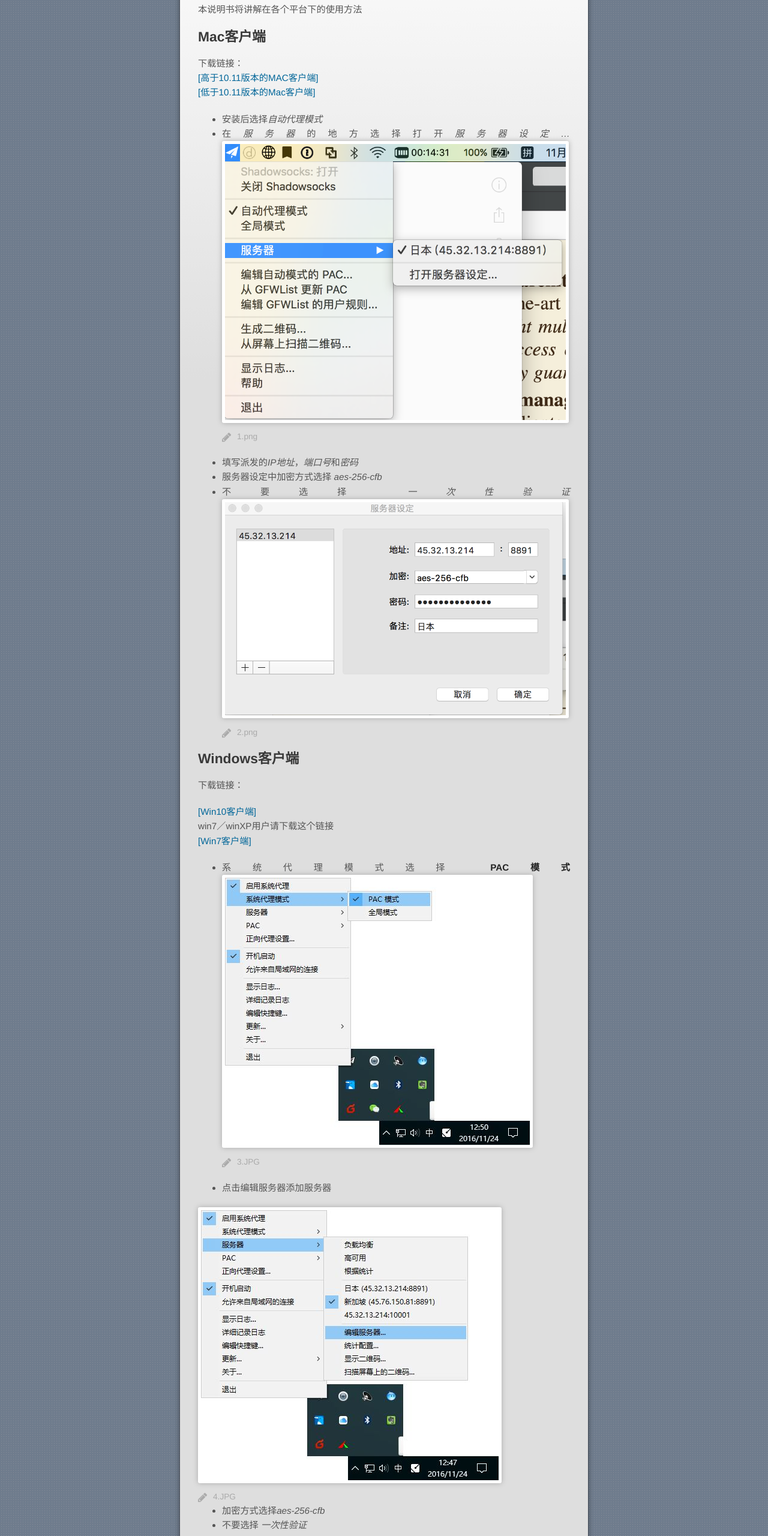
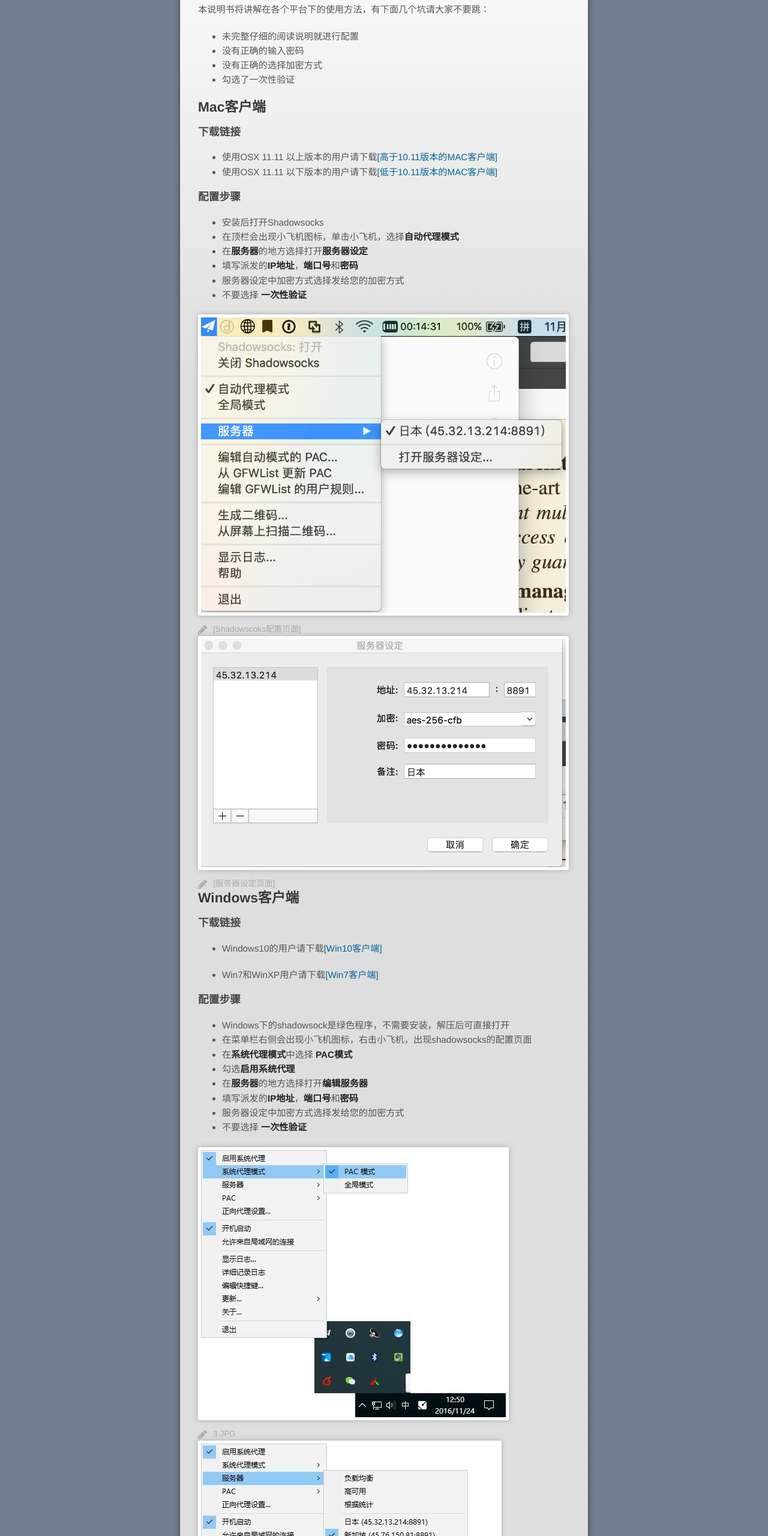
Before and after one commit to PrivateTunnel/privatetunnel.github.io, a plain HTML site: page 2016/11/27/introduction/index.html in a window 1280 px wide. Shown: the part 200-2760 px from the top of the page at 60% size. Drawn offline with nearby package versions, Linux system fonts and the light colour scheme; a web font is replaced by a local one.

Commit message:
Site updated: 2016-12-01 14:55:18

```diff
--- a/2016/11/27/introduction/index.html
+++ b/2016/11/27/introduction/index.html
@@ -10,59 +10,29 @@
     <meta name="author" content="Private Tunnel">
 
 
-    <meta name="description" content="本说明书将讲解在各个平台下的使用方法
-Mac客户端下载链接：[高于10.11版本的MAC客户端][低于10.11版本的Mac客户端]
+    <meta name="description" content="本说明书将讲解在各个平台下的使用方法，有下面几个坑请大家不要跳：
 
-安装后选择自动代理模式
-在服务器的地方选择打开服务器设定…
+未完整仔细的阅读说明就进行配置
+没有正确的输入密码
+没有正确的选择加密方式
+勾选了一次性验证">
 
+  <meta name="description" content="本说明书将讲解在各个平台下的使用方法，有下面几个坑请大家不要跳：
 
-
-填写派发的IP地址，端口号和密码
-服务器设定中加密方式选择 aes-256-cfb
-不要选择  一次性验证
-
-
-Windows客户端下载链接：
-[Win10客户端]
-win7／winXP用户请下载">
-
-  <meta name="description" content="本说明书将讲解在各个平台下的使用方法
-Mac客户端下载链接：[高于10.11版本的MAC客户端][低于10.11版本的Mac客户端]
-
-安装后选择自动代理模式
-在服务器的地方选择打开服务器设定…
-
-
-
-填写派发的IP地址，端口号和密码
-服务器设定中加密方式选择 aes-256-cfb
-不要选择  一次性验证
-
-
-Windows客户端下载链接：
-[Win10客户端]
-win7／winXP用户请下载">
+未完整仔细的阅读说明就进行配置
+没有正确的输入密码
+没有正确的选择加密方式
+勾选了一次性验证">
 <meta property="og:type" content="article">
 <meta property="og:title" content="Shadowsocks使用说明书">
 <meta property="og:url" content="http://yoursite.com/2016/11/27/introduction/index.html">
 <meta property="og:site_name" content="Private Tunnel">
-<meta property="og:description" content="本说明书将讲解在各个平台下的使用方法
-Mac客户端下载链接：[高于10.11版本的MAC客户端][低于10.11版本的Mac客户端]
+<meta property="og:description" content="本说明书将讲解在各个平台下的使用方法，有下面几个坑请大家不要跳：
 
-安装后选择自动代理模式
-在服务器的地方选择打开服务器设定…
-
-
-
-填写派发的IP地址，端口号和密码
-服务器设定中加密方式选择 aes-256-cfb
-不要选择  一次性验证
-
-
-Windows客户端下载链接：
-[Win10客户端]
-win7／winXP用户请下载">
+未完整仔细的阅读说明就进行配置
+没有正确的输入密码
+没有正确的选择加密方式
+勾选了一次性验证">
 <meta property="og:image" content="http://yoursite.com/2016/11/27/introduction/1.png">
 <meta property="og:image" content="http://yoursite.com/2016/11/27/introduction/2.png">
 <meta property="og:image" content="http://yoursite.com/2016/11/27/introduction/3.JPG">
@@ -73,25 +43,15 @@ win7／winXP用户请下载">
 <meta property="og:image" content="http://yoursite.com/2016/11/27/introduction/IMG_0551.PNG">
 <meta property="og:image" content="http://yoursite.com/2016/11/27/introduction/6.PNG">
 <meta property="og:image" content="http://yoursite.com/2016/11/27/introduction/7.png">
-<meta property="og:updated_time" content="2016-12-01T06:30:08.000Z">
+<meta property="og:updated_time" content="2016-12-01T06:55:08.000Z">
 <meta name="twitter:card" content="summary">
 <meta name="twitter:title" content="Shadowsocks使用说明书">
-<meta name="twitter:description" content="本说明书将讲解在各个平台下的使用方法
-Mac客户端下载链接：[高于10.11版本的MAC客户端][低于10.11版本的Mac客户端]
+<meta name="twitter:description" content="本说明书将讲解在各个平台下的使用方法，有下面几个坑请大家不要跳：
 
-安装后选择自动代理模式
-在服务器的地方选择打开服务器设定…
-
-
-
-填写派发的IP地址，端口号和密码
-服务器设定中加密方式选择 aes-256-cfb
-不要选择  一次性验证
-
-
-Windows客户端下载链接：
-[Win10客户端]
-win7／winXP用户请下载">
+未完整仔细的阅读说明就进行配置
+没有正确的输入密码
+没有正确的选择加密方式
+勾选了一次性验证">
 <meta name="twitter:image" content="http://yoursite.com/2016/11/27/introduction/1.png">
 
 
@@ -139,40 +99,59 @@ win7／winXP用户请下载">
 
   <div class="entry">
 
-      <p>本说明书将讲解在各个平台下的使用方法</p>
-<h2 id="Mac客户端"><a href="#Mac客户端" class="headerlink" title="Mac客户端"></a>Mac客户端</h2><p>下载链接：<br><a href="/2016/11/27/introduction/ShadowsocksX-NG.zip" title="[高于10.11版本的MAC客户端]">[高于10.11版本的MAC客户端]</a><br><a href="/2016/11/27/introduction/ShadowsocksX-2.6.3.dmg" title="[低于10.11版本的Mac客户端]">[低于10.11版本的Mac客户端]</a></p>
+      <p>本说明书将讲解在各个平台下的使用方法，有下面几个坑请大家不要跳：</p>
 <ul>
-<li>安装后选择<em>自动代理模式</em></li>
-<li>在<em>服务器</em>的地方选择打开<em>服务器设定…</em><img src="/2016/11/27/introduction/1.png" alt="1.png" title="">
+<li>未完整仔细的阅读说明就进行配置</li>
+<li>没有正确的输入密码</li>
+<li>没有正确的选择加密方式</li>
+<li>勾选了一次性验证</li>
+</ul>
+<a id="more"></a>
+<h2 id="Mac客户端"><a href="#Mac客户端" class="headerlink" title="Mac客户端"></a>Mac客户端</h2><h3 id="下载链接"><a href="#下载链接" class="headerlink" title="下载链接"></a>下载链接</h3><ul>
+<li>使用OSX 11.11 以上版本的用户请下载<a href="/2016/11/27/introduction/ShadowsocksX-NG.zip" title="[高于10.11版本的MAC客户端]">[高于10.11版本的MAC客户端]</a></li>
+<li>使用OSX 11.11 以下版本的用户请下载<a href="/2016/11/27/introduction/ShadowsocksX-2.6.3.dmg" title="[低于10.11版本的MAC客户端]">[低于10.11版本的MAC客户端]</a></li>
+</ul>
+<h3 id="配置步骤"><a href="#配置步骤" class="headerlink" title="配置步骤"></a>配置步骤</h3><ul>
+<li>安装后打开Shadowsocks</li>
+<li>在顶栏会出现小飞机图标，单击小飞机，选择<strong>自动代理模式</strong></li>
+<li>在<strong>服务器</strong>的地方选择打开<strong>服务器设定</strong></li>
+<li>填写派发的<strong>IP地址</strong>，<strong>端口号</strong>和<strong>密码</strong></li>
+<li>服务器设定中加密方式选择发给您的加密方式</li>
+<li>不要选择 <strong>一次性验证</strong></li>
+</ul>
+<img src="/2016/11/27/introduction/1.png" alt="[Shadowscoks配置页面]" title="[Shadowscoks配置页面]">
+<img src="/2016/11/27/introduction/2.png" alt="[服务器设定页面]" title="[服务器设定页面]">
+<h2 id="Windows客户端"><a href="#Windows客户端" class="headerlink" title="Windows客户端"></a>Windows客户端</h2><h3 id="下载链接-1"><a href="#下载链接-1" class="headerlink" title="下载链接"></a>下载链接</h3><ul>
+<li><p>Windows10的用户请下载<a href="/2016/11/27/introduction/Shadowsocks.3.5.zip" title="[Win10客户端]">[Win10客户端]</a></p>
+</li>
+<li><p>Win7和WinXP用户请下载<a href="/2016/11/27/introduction/Shadowsocks3.2.zip" title="[Win7客户端]">[Win7客户端]</a></p>
 </li>
 </ul>
+<h3 id="配置步骤-1"><a href="#配置步骤-1" class="headerlink" title="配置步骤"></a>配置步骤</h3><ul>
+<li>Windows下的shadowsock是绿色程序，不需要安装，解压后可直接打开</li>
+<li>在菜单栏右侧会出现小飞机图标，右击小飞机，出现shadowsocks的配置页面</li>
+<li>在<strong>系统代理模式</strong>中选择 <strong>PAC模式</strong></li>
+<li>勾选<strong>启用系统代理</strong></li>
+<li>在<strong>服务器</strong>的地方选择打开<strong>编辑服务器</strong></li>
+<li>填写派发的<strong>IP地址</strong>，<strong>端口号</strong>和<strong>密码</strong></li>
+<li>服务器设定中加密方式选择发给您的加密方式</li>
+<li>不要选择 <strong>一次性验证</strong></li>
+</ul>
+<img src="/2016/11/27/introduction/3.JPG" alt="3.JPG" title="">
+<img src="/2016/11/27/introduction/4.JPG" alt="4.JPG" title="">
+<img src="/2016/11/27/introduction/5.JPG" alt="5.JPG" title="">
+<h2 id="iPhone客户端"><a href="#iPhone客户端" class="headerlink" title="iPhone客户端"></a>iPhone客户端</h2><h3 id="下载链接："><a href="#下载链接：" class="headerlink" title="下载链接："></a>下载链接：</h3><ul>
+<li>普通用户可以选择下载 <a href="https://itunes.apple.com/cn/app/ssvpn-vpnproxy-for.../id1169343510?mt=8" target="_blank" rel="external">免费iOS客户端</a>，按照如下方式设置连接。</li>
+</ul>
+<img src="/2016/11/27/introduction/IMG_0548.PNG" alt="IMG_0548.PNG" title="">
+<img src="/2016/11/27/introduction/IMG_0549.PNG" alt="IMG_0549.PNG" title="">
+<img src="/2016/11/27/introduction/IMG_0551.PNG" alt="IMG_0551.PNG" title="">
+
 <ul>
-<li>填写派发的<em>IP地址</em>，<em>端口号</em>和<em>密码</em></li>
-<li>服务器设定中加密方式选择 <em>aes-256-cfb</em></li>
-<li>不要选择 <em> 一次性验证 </em><img src="/2016/11/27/introduction/2.png" alt="2.png" title="">
-</li>
+<li>需要支持高级功能，如自定义转发规则，按需链接等功能的用户可以下载这个客户端。<a href="https://itunes.apple.com/cn/app/shadowrocket/id932747118?mt=8" target="_blank" rel="external">付费iOS客户端¥18</a>，配置如下，不要选择一次性验证。</li>
 </ul>
-<h2 id="Windows客户端"><a href="#Windows客户端" class="headerlink" title="Windows客户端"></a>Windows客户端</h2><p>下载链接：</p>
-<a href="/2016/11/27/introduction/Shadowsocks.3.5.zip" title="[Win10客户端]">[Win10客户端]</a>
-<p>win7／winXP用户请下载这个链接<br><a href="/2016/11/27/introduction/Shadowsocks3.2.zip" title="[Win7客户端]">[Win7客户端]</a></p>
-<ul>
-<li>系统代理模式选择 <strong> PAC模式 </strong><img src="/2016/11/27/introduction/3.JPG" alt="3.JPG" title="">
-</li>
-</ul>
-<ul>
-<li>点击编辑服务器添加服务器</li>
-</ul>
-<img src="/2016/11/27/introduction/4.JPG" alt="4.JPG" title="">
-<ul>
-<li>加密方式选择<em>aes-256-cfb</em></li>
-<li>不要选择 <em> 一次性验证 </em></li>
-</ul>
-<img src="/2016/11/27/introduction/5.JPG" alt="5.JPG" title="">
-<h2 id="iPhone客户端"><a href="#iPhone客户端" class="headerlink" title="iPhone客户端"></a>iPhone客户端</h2><p>下载链接：</p>
-<p>1.普通用户可以选择下载 <a href="https://itunes.apple.com/cn/app/ssvpn-vpnproxy-for.../id1169343510?mt=8" target="_blank" rel="external">免费iOS客户端</a>，按照如下方式设置连接。<br><img src="/2016/11/27/introduction/IMG_0548.PNG" alt="IMG_0548.PNG" title=""><br><img src="/2016/11/27/introduction/IMG_0549.PNG" alt="IMG_0549.PNG" title=""><br><img src="/2016/11/27/introduction/IMG_0551.PNG" alt="IMG_0551.PNG" title=""><br></p>
-<p>2.需要支持高级功能，如自定义转发规则，按需链接等功能的用户可以下载这个客户端。<a href="https://itunes.apple.com/cn/app/shadowrocket/id932747118?mt=8" target="_blank" rel="external">付费iOS客户端¥18</a>，配置如下，不要选择一次性验证。</p>
 <img src="/2016/11/27/introduction/6.PNG" alt="6.PNG" title="">
-<h2 id="Android客户端"><a href="#Android客户端" class="headerlink" title="Android客户端"></a>Android客户端</h2><p>下载链接： <a href="/2016/11/27/introduction/shadowsocks-nightly-3.3.0.apk" title="[Android客户端]">[Android客户端]</a>，配置如下。</p>
+<h2 id="Android客户端"><a href="#Android客户端" class="headerlink" title="Android客户端"></a>Android客户端</h2><h3 id="下载链接-2"><a href="#下载链接-2" class="headerlink" title="下载链接"></a>下载链接</h3><p>Android可以下载影梭客户端（有广告，但不影响使用）<a href="/2016/11/27/introduction/shadowsocks-nightly-3.3.0.apk" title="[Android客户端]">[Android客户端]</a>，配置如下：</p>
 <img src="/2016/11/27/introduction/7.png" alt="7.png" title="">
 
 
```
Also changed, not shown: 2016/12/01/pay/index.html (+2 -1 lines), archives/2016/11/index.html (+1 -1 lines), archives/2016/12/index.html (+1 -1 lines), archives/2016/index.html (+1 -1 lines), archives/index.html (+1 -1 lines), index.html (+10 -34 lines).
